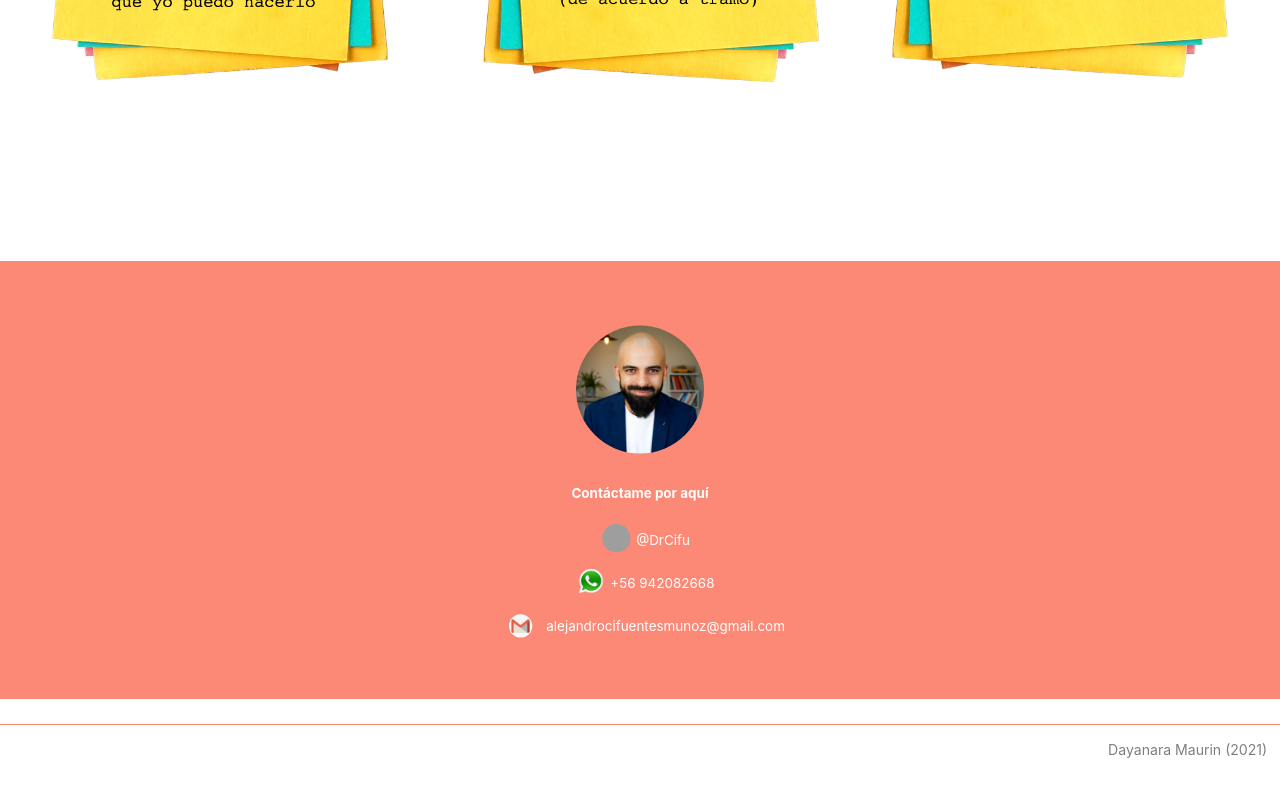
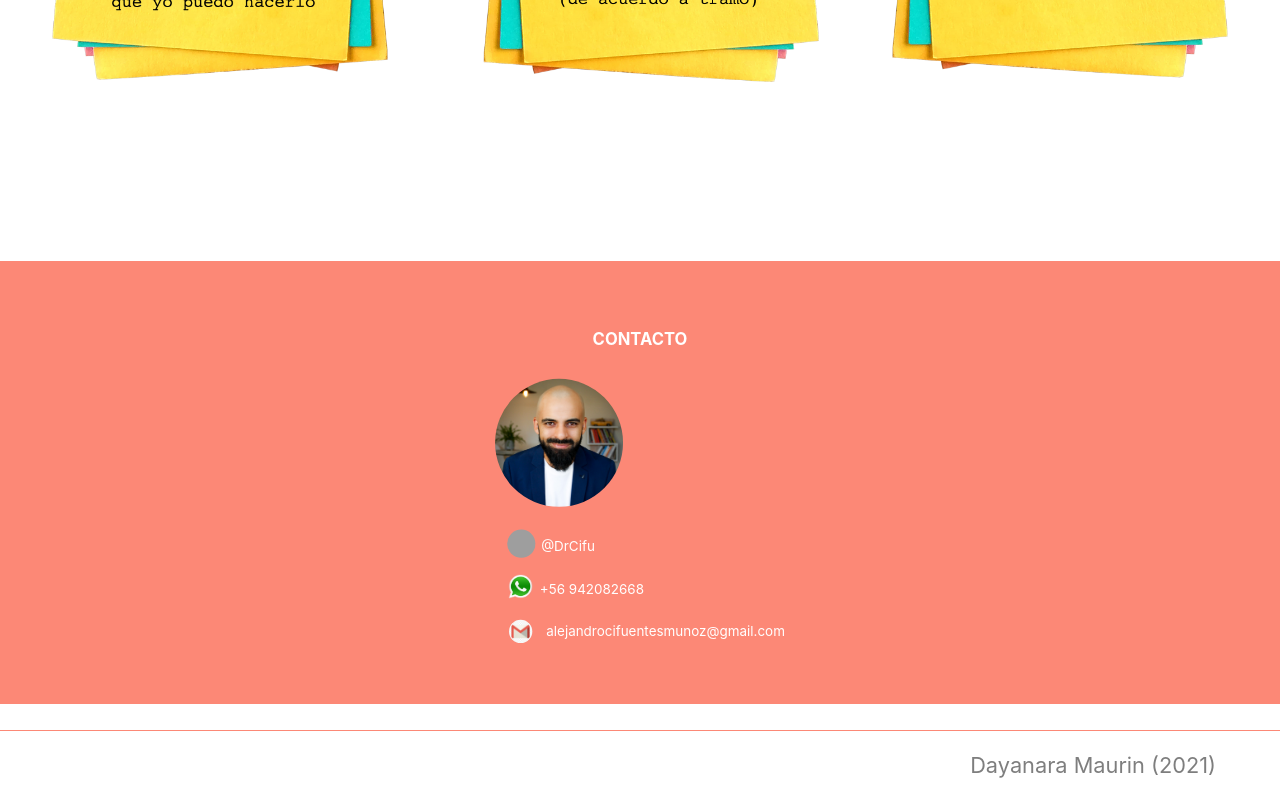
Before and after one commit to Dayanara847/dr-cifu, a React (Create React App) app: page / in a window 1280 px wide. Shown: the part 3277-4077 px from the top of the page. Before the commit the page ends 4049 px from the top, so only its background shows below. Built offline with nearby package versions, Linux system fonts and the light colour scheme; grey boxes are pictures that could not be loaded.

Commit message:
adjusted

```diff
--- a/src/App.css
+++ b/src/App.css
@@ -1,34 +1,4 @@
-.App-logo {
-  height: 40vmin;
-  pointer-events: none;
+.App {
+  overflow: hidden;
+  max-width: 100vw;
 }
-
-/* @media (prefers-reduced-motion: no-preference) {
-  .App-logo {
-    animation: App-logo-spin infinite 20s linear;
-  }
-} */
-
-.App-header {
-  background-color: #282c34;
-  min-height: 100vh;
-  display: flex;
-  flex-direction: column;
-  align-items: center;
-  justify-content: center;
-  font-size: calc(10px + 2vmin);
-  color: white;
-}
-
-.App-link {
-  color: #61dafb;
-}
-
-/* @keyframes App-logo-spin {
-  from {
-    transform: rotate(0deg);
-  }
-  to {
-    transform: rotate(360deg);
-  }
-} */
--- a/src/components/Contact.jsx
+++ b/src/components/Contact.jsx
@@ -4,7 +4,7 @@ import axios from "axios";
 import swal from "sweetalert";
 
 function Contact() {
-  const [state, setState] = useState({
+/*   const [state, setState] = useState({
     firstName: "",
     lastName: "",
     email: "",
@@ -34,12 +34,13 @@ function Contact() {
     } else if (response.data === "fail") {
       swal("Oh no!", "Error al enviar el mensaje.", "error");
     }
-  };
+  }; */
 
   return (
     <div id="contact">
-{/*       <h3 className="contactTitle">¿Conversemos?</h3>
-      <div id="contactInte">
+      <h3 className="contactTitle">CONTACTO</h3>
+{/*      <h3 className="contactTitle">¿Conversemos?</h3>
+       <div id="contactInte">
         <div className="contactForm">
           <h4 className="subtitle">Envíame un mensaje</h4>
           <form id="myForm" onSubmit={handleSubmit}>
@@ -102,7 +103,7 @@ function Contact() {
             className="imgPsico"
             alt="Alejandro Cifuentes"
           />
-          <h4 className="subtitle">Contáctame por aquí</h4>
+{/*           <h4 className="subtitle">Contáctame por aquí</h4> */}
           <div className="info">
             <a
               href="https://www.instagram.com/drcifu/"
--- a/src/components/Contact.modules.css
+++ b/src/components/Contact.modules.css
@@ -56,12 +56,6 @@
 .info {
     display: flex;
     flex-direction: row;
-    align-items: center;
-}
-#information {
-    display: flex;
-    flex-direction: column;
-    justify-content: center;
     align-items: center;
 }
 .infoContact {
--- a/src/components/Home.modules.css
+++ b/src/components/Home.modules.css
@@ -60,9 +60,9 @@
     height: 40vw;
 }
 #sign {
-    padding-right: 1vw;
+    padding-right: 5vw;
     text-align: end;
-    font-size: 1.1vw;
+    font-size: 1.7vw;
     opacity: 0.5;
 }
 .sofaDetail {
@@ -92,7 +92,7 @@
     }
     .back {
         position: absolute;
-        height: 52vh;
+        height: 40vh;
         width: auto;
         transform: rotate(-90deg);
     }
@@ -104,8 +104,8 @@
         width: 6.5vh;
         height: 6.5vh;
         position: fixed;
-        bottom: 4vw;
-        right: 3vw;
+        bottom: 5.2vw;
+        right: 4.5vw;
         z-index: 99;
     }
     #logo {
--- a/src/components/Research.jsx
+++ b/src/components/Research.jsx
@@ -20,7 +20,7 @@ function Research() {
         Creo intensamente que los productos de la ciencia y la investigación deben estar al alcance de todos y todas, no sólo de una elite académica que publica artículos y libros en lenguajes complejos y poco accesible. Es por ello que, si quieres acercarte a mis investigaciones en un lenguaje amigable y simple, te invito a visitar mi instagram de divulgación científica. Por otro lado, si gustas profundizar en detalle lo expuesto en este apartado, te dejo mis redes de investigación que contienen mi producción científica.
           </p>
       <div className="links">
-        <a href="https://www.instagram.com/alecifu07/">
+        <a href="https://www.instagram.com/drcifu/">
           <img
             src="instagram.jpg"
             className="instagram"
```
Also changed, not shown: public/bg.png, 38 other files (tests, documents, lock files or other folders).
